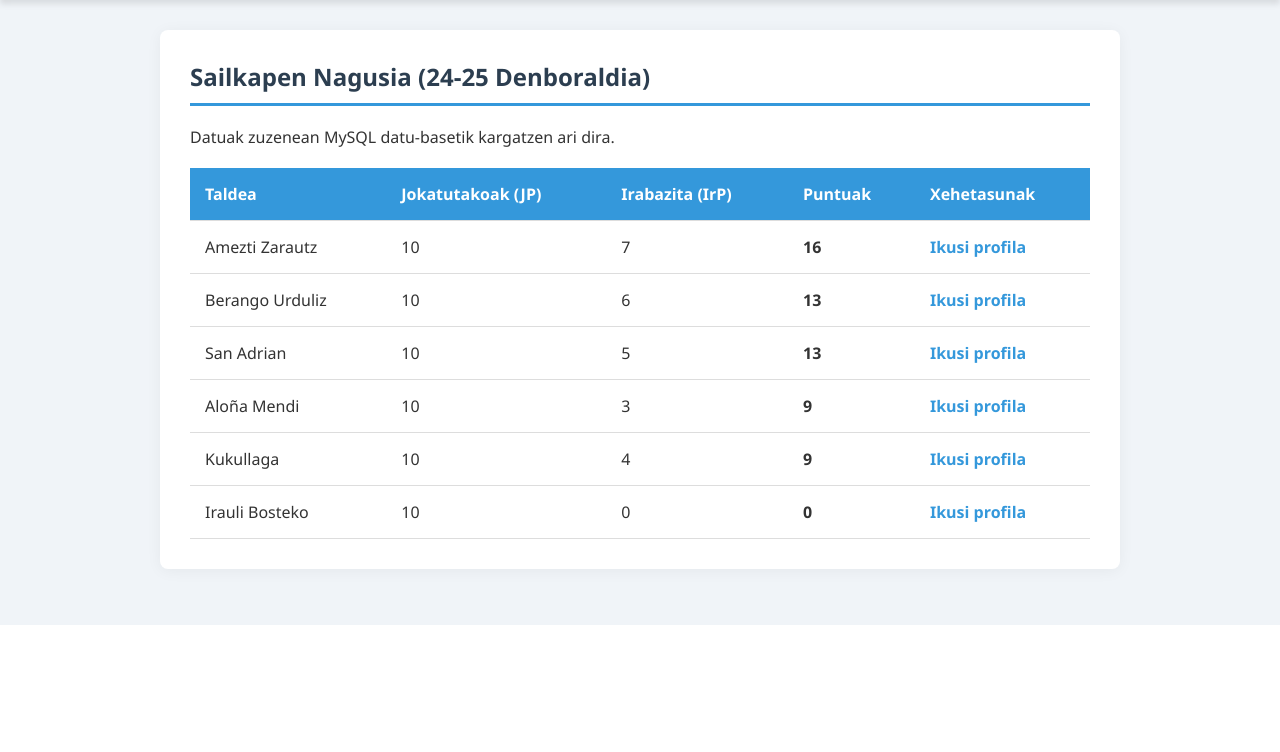
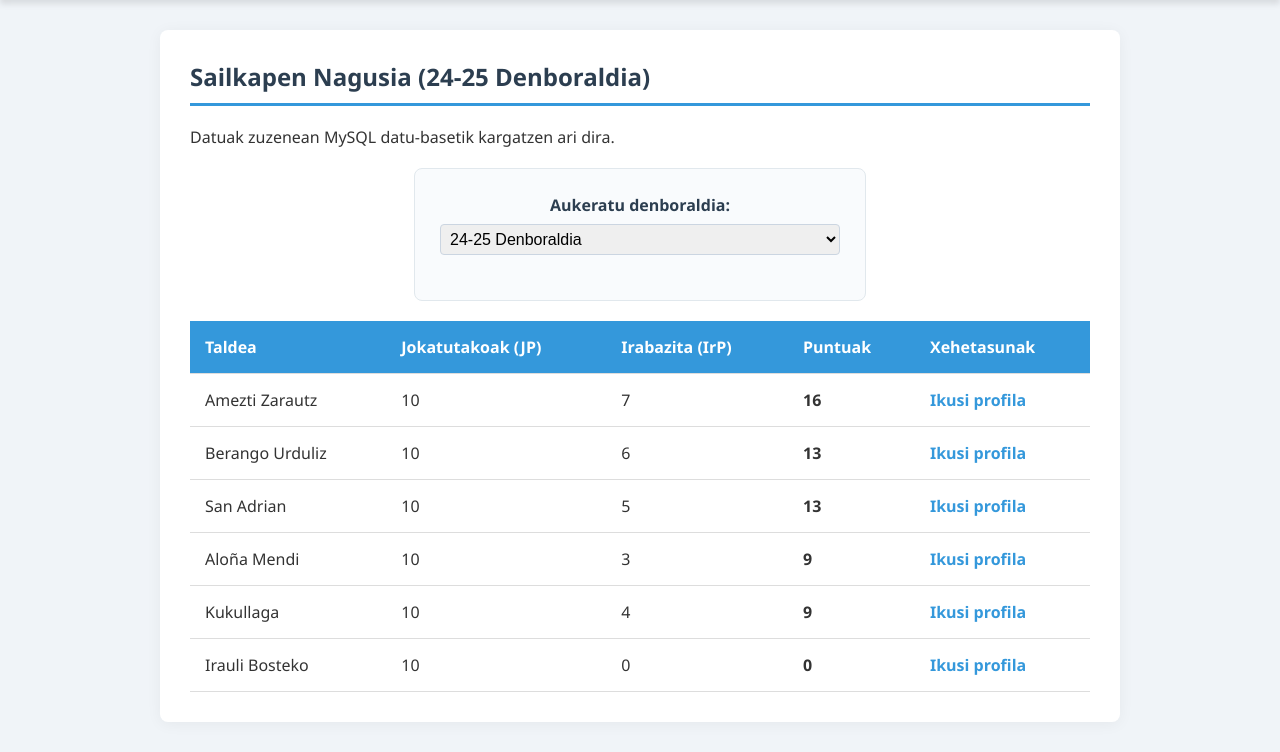
Before and after one commit to maiteuu/T5E3ML, a PHP site: page / in a window 1280 px wide. Shown: the part 175-927 px from the top of the page. Before the commit the page ends 800 px from the top, so only its background shows below. Run offline with PHP 8.4, Linux system fonts and the light colour scheme; data comes from the database, SQL or seed files in the repository.

Commit message:
Web Horria temporada menua dauka.

```diff
--- a/Erronka WEB/ErronkaBerriaWEB/index.php
+++ b/Erronka WEB/ErronkaBerriaWEB/index.php
@@ -1,20 +1,42 @@
 <?php
 include 'goiburua.php';
 include 'db.php'; // DB konexioa inportatu
+
+$denboraldia = isset($_GET['denboraldia']) ? $_GET['denboraldia'] : '24-25';
+
+$taulak = [
+    '24-25' => 'sailkapena_24_25',
+    '25-26' => 'sailkapena_25_26'
+];
+
+if (!array_key_exists($denboraldia, $taulak)) {
+    $denboraldia = '24-25';
+}
+
+$taula_izena = $taulak[$denboraldia];
 ?>
 
 <main>
-    <h2>Sailkapen Nagusia (24-25 Denboraldia)</h2>
+    <h2>Sailkapen Nagusia (<?php echo htmlspecialchars($denboraldia); ?> Denboraldia)</h2>
     <p>Datuak zuzenean MySQL datu-basetik kargatzen ari dira.</p>
+
+    <div style="margin-bottom: 20px; text-align: center;">
+        <form action="index.php" method="GET">
+            <label for="denboraldia">Aukeratu denboraldia:</label>
+            <select name="denboraldia" id="denboraldia" onchange="this.form.submit()" style="padding: 5px; font-size: 16px;">
+                <option value="24-25" <?php if($denboraldia == '24-25') echo 'selected'; ?>>24-25 Denboraldia</option>
+                <option value="25-26" <?php if($denboraldia == '25-26') echo 'selected'; ?>>25-26 Denboraldia</option>
+            </select>
+        </form>
+    </div>
 
     <div class="sailkapena-lista">
         <?php
-        // Kontsulta SQL sailkapena lortzeko, puntuen arabera ordenatuta
-        $sql = "SELECT taldea, JP, IrP, BerP, GaP, puntuak FROM sailkapena_24_25 ORDER BY puntuak DESC";
+        $sql = "SELECT taldea, JP, IrP, BerP, GaP, puntuak FROM $taula_izena ORDER BY puntuak DESC";
         $emaitza = $konexioa->query($sql);
 
         // Emaitzak badaude, taula bat sortu
-        if ($emaitza->num_rows > 0) {
+        if ($emaitza && $emaitza->num_rows > 0) {
             echo "<table>";
             echo "<tr><th>Taldea</th><th>Jokatutakoak (JP)</th><th>Irabazita (IrP)</th><th>Puntuak</th><th>Xehetasunak</th></tr>";
 
@@ -31,7 +53,8 @@ include 'db.php'; // DB konexioa inportatu
             }
             echo "</table>";
         } else {
-            echo "<p>Ez dago daturik sailkapen taulan.</p>";
+
+            echo "<p style='text-align: center; color: #e74c3c;'><strong>Ez dago daturik sailkapen taulan denboraldi honetarako.</strong></p>";
         }
         ?>
     </div>
```
